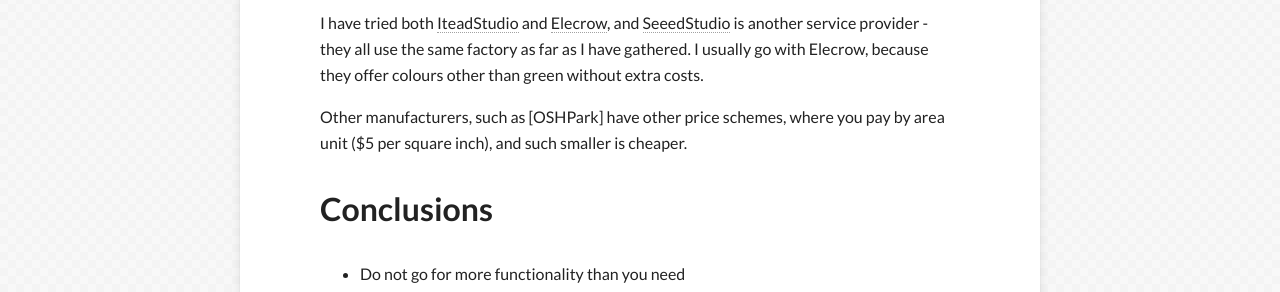
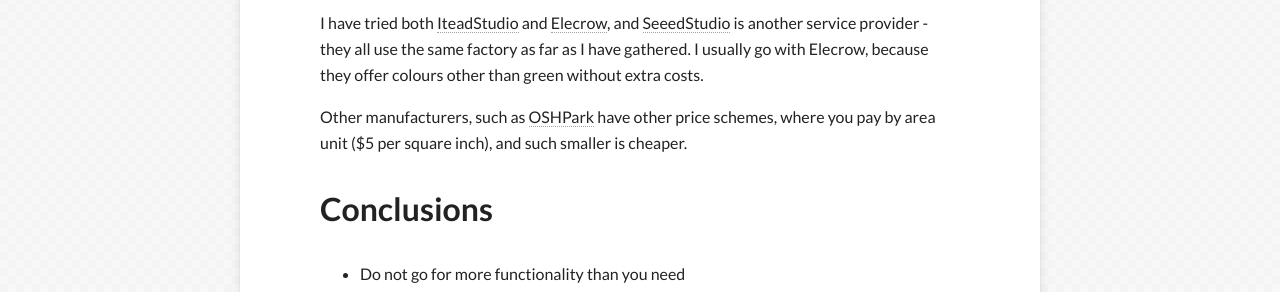
Before and after one commit to kjoller/kjoller.github.io, a Jekyll site: the page built from _posts/2014-03-10-eightuino-design-goal-3-designing-on-the-cheap.md, in a window 1280 px wide and 900 px high, scrolled down 2179 px. Shown: the part 153-445 px from the top of the window. Built offline with Jekyll 4.4.1, drawn with Linux system fonts in a browser that asks for light colours; nearby versions of some CDN libraries; comment, search, counter and statistics services are not loaded; part of the change alters nothing that is shown.

```diff
--- a/_posts/2014-03-10-eightuino-design-goal-3-designing-on-the-cheap.md
+++ b/_posts/2014-03-10-eightuino-design-goal-3-designing-on-the-cheap.md
@@ -118,4 +118,5 @@ have 10 1:1 scale models (non-functioning) of the Attiny2313 to prove it.
 [IteadStudio]: http://iteadstudio.com/
 [Elecrow]: http://elecrow.com/
 [SeeedStudio]: http://seeedstudio.com/
+[OSHPark]: http://oshpark.com/
 [Eightuino]: /introducing-the-eightuino/
```
